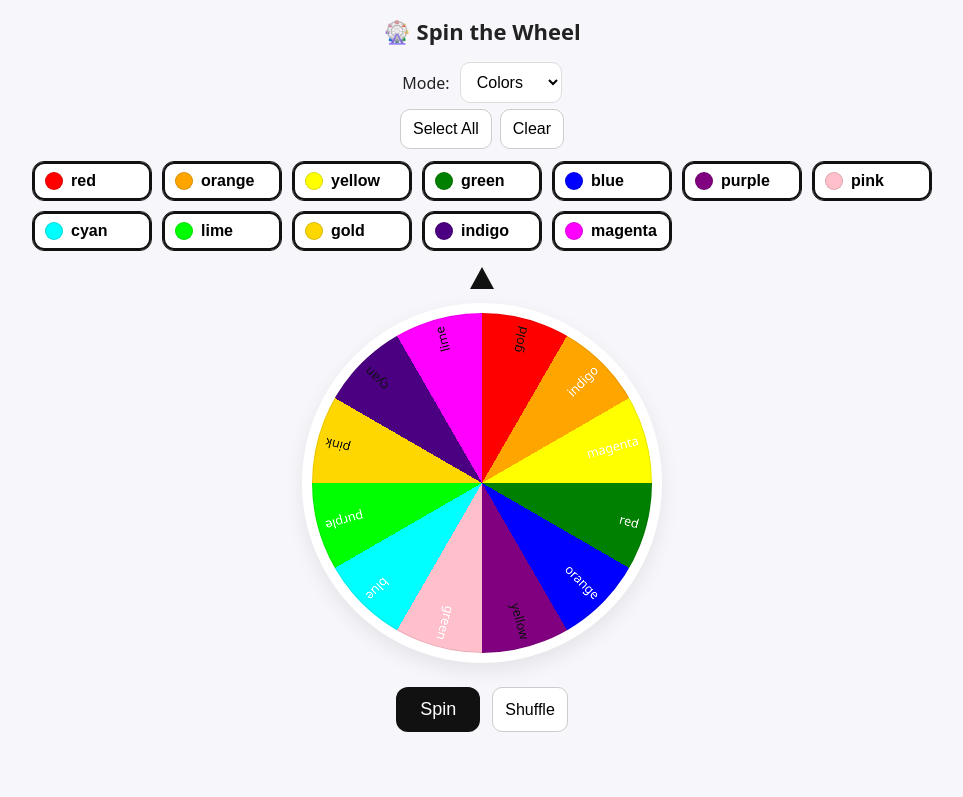
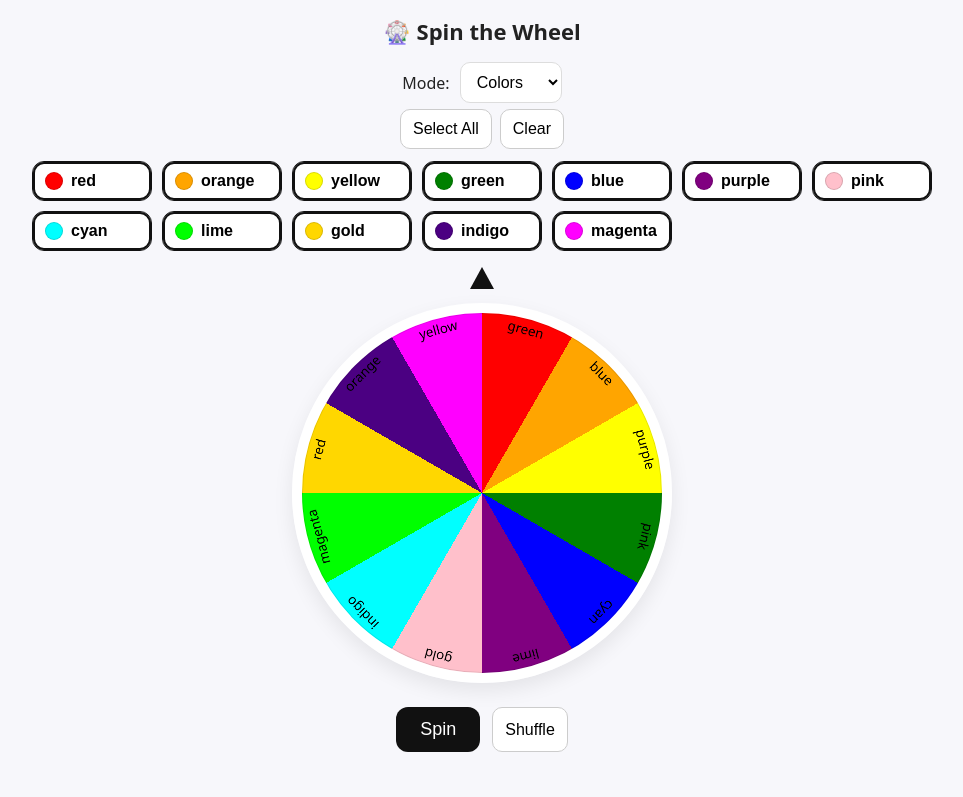
Before and after one commit to omaromaroma1/Wheel, a plain HTML site: page Index.html in a window 1280 px wide. Shown: the whole page, without its empty margins (158-1121 px from the left). Drawn offline with Linux system fonts and the light colour scheme.

Commit message:
Update Index.html

```diff
--- a/Index.html
+++ b/Index.html
@@ -5,17 +5,14 @@
 <meta name="viewport" content="width=device-width,initial-scale=1" />
 <title>Spin the Wheel</title>
 <style>
-  :root { --size: 360px; }
+  :root { --size: 380px; }
   body { font-family: system-ui, Arial; margin:0; background:#f7f7fb; color:#222; }
   header { text-align:center; padding:16px 12px; font-weight:700; font-size:22px; }
   .wrap { max-width:900px; margin:0 auto; padding:0 16px 28px; }
   .bar { display:flex; gap:10px; flex-wrap:wrap; align-items:center; justify-content:center; }
 
   select, input, button { font-size:16px; padding:10px 12px; border-radius:10px; border:1px solid #ddd; background:#fff; }
-  button.primary {
-    background:#111; color:#fff; border:0;
-    padding:12px 24px; font-size:18px; border-radius:12px;
-  }
+  button.primary { background:#111; color:#fff; border:0; padding:12px 24px; font-size:18px; border-radius:12px; }
   button.ghost { background:#fff; border:1px solid #ccc; }
   #customRow { display:none; gap:8px; justify-content:center; }
   #customInput { width:min(680px, 90vw); }
@@ -27,6 +24,7 @@
   .row-actions { display:none; margin-top:6px; gap:8px; }
 
   .stage { display:flex; flex-direction:column; align-items:center; gap:14px; margin-top:16px; }
+  /* top pointer */
   .pointer { width:0; height:0; border-left:12px solid transparent; border-right:12px solid transparent; border-bottom:22px solid #111; }
 
   .wheel-wrap { position:relative; width:var(--size); height:var(--size); }
@@ -39,7 +37,7 @@
   }
   canvas#wheelText {
     position:absolute; inset:0; width:100%; height:100%;
-    pointer-events:none; /* allow clicks to pass through */
+    pointer-events:none; /* let clicks pass */
   }
 
   .buttons { display:flex; gap:12px; justify-content:center; margin-top:10px; }
@@ -91,6 +89,7 @@
 <script>
 /* ---------- Config ---------- */
 const ALL_COLORS = ["red","orange","yellow","green","blue","purple","pink","cyan","lime","gold","indigo","magenta"];
+const ANGLE_OFFSET = -90; // pointer is at top; conic-gradient 0deg is at right -> shift -90°
 
 /* ---------- DOM ---------- */
 const modeSel = document.getElementById('mode');
@@ -123,22 +122,6 @@ function parseList(str){
   return [...new Set(parts.map(s=>s.trim()).filter(Boolean))].slice(0,50);
 }
 function hsl(i,n){ return `hsl(${Math.round((360/n)*i)} 70% 55%)`; }
-
-function contrastText(cssColor) {
-  // Get RGB of color
-  const d = document.createElement('div');
-  d.style.color = cssColor;
-  document.body.appendChild(d);
-  const m = getComputedStyle(d).color.match(/\d+/g);
-  d.remove();
-  if (!m) return "#111";
-  const [r,g,b] = m.map(Number);
-  const srgb = [r,g,b].map(v => {
-    v/=255; return v<=0.03928 ? v/12.92 : Math.pow((v+0.055)/1.055, 2.4);
-  });
-  const L = 0.2126*srgb[0] + 0.7152*srgb[1] + 0.0722*srgb[2];
-  return L > 0.55 ? "#111" : "#fff";
-}
 
 /* ---------- UI Builders ---------- */
 function buildColorGrid(){
@@ -174,7 +157,7 @@ function rebuildFromCustom(list){
 }
 
 function paintWheel(){
-  // Set gradient background
+  // gradient
   if (!entries.length){
     wheelEl.style.background = 'conic-gradient(#ddd 0 100%)';
     drawLabels([]); // clear
@@ -189,43 +172,45 @@ function paintWheel(){
   }).join(', ');
   wheelEl.style.background = `conic-gradient(${stops})`;
 
-  // Draw labels on canvas
+  // labels
   drawLabels(entries);
   resultEl.textContent = '';
 }
 
+/* ----- Draw black, centered, upright labels in each slice ----- */
 function drawLabels(items){
   const w = textCanvas.width, h = textCanvas.height;
   ctx.clearRect(0,0,w,h);
   if (!items.length) return;
+
   const cx = w/2, cy = h/2;
-  const r = Math.min(cx, cy) - 40; // text radius
+  const r = Math.min(cx, cy) - 46; // radius where text sits
   const n = items.length;
   const arc = (2*Math.PI)/n;
 
-  const base = n > 16 ? 22 : 28; // canvas pixels; scales with canvas size
-  ctx.textAlign = 'right';
+  const base = n > 20 ? 20 : n > 12 ? 24 : 28; // adjust font size to count
+  ctx.textAlign = 'center';
   ctx.textBaseline = 'middle';
+  ctx.fillStyle = '#000'; // force black text
 
   for (let i=0;i<n;i++){
     const item = items[i];
-    const a = i*arc + arc/2; // center angle
+    const a = i*arc + arc/2;            // center of slice (from +x axis)
     ctx.save();
     ctx.translate(cx, cy);
-    ctx.rotate(a);
+    ctx.rotate(a - Math.PI/2);          // make text upright toward top
     ctx.font = `${base}px system-ui, Arial`;
-    ctx.fillStyle = contrastText(item.color);
-    ctx.fillText(item.label, r, 0);
+    ctx.fillText(item.label, 0, -r);    // centered in its slice
     ctx.restore();
   }
 }
 
-/* Compute rotation to land index at pointer (top/0deg) */
+/* Compute rotation to land index under top pointer (add -90° offset) */
 function rotationForIndex(idx, extraTurns=5){
   const n = entries.length;
   const slice = 360/n;
-  const centerOfSlice = (idx * slice) + slice/2;
-  return -(extraTurns*360 + centerOfSlice);
+  const centerOfSlice = (idx * slice) + slice/2;       // 0° = right
+  return -(extraTurns*360 + centerOfSlice + ANGLE_OFFSET);
 }
 
 /* ---------- Events ---------- */
@@ -271,7 +256,7 @@ spinBtn.addEventListener('click', ()=>{
   if (!entries.length){ resultEl.textContent = 'Add some items first 🙂'; return; }
   resultEl.textContent = '';
   const idx = Math.floor(Math.random() * entries.length);
-  const turns = 4 + Math.floor(Math.random()*3); // 4-6 turns
+  const turns = 4 + Math.floor(Math.random()*3); // 4–6 turns
   const target = rotationForIndex(idx, turns);
   currentRotation = target;
   rotorEl.style.transform = `rotate(${target}deg)`;
@@ -291,10 +276,13 @@ shuffleBtn.addEventListener('click', ()=>{
 });
 
 /* ---------- Init ---------- */
-buildColorGrid();
-colorGrid.style.display = 'grid';
-colorActions.style.display = 'flex';
-rebuildFromColors();
+function init(){
+  buildColorGrid();
+  colorGrid.style.display = 'grid';
+  colorActions.style.display = 'flex';
+  rebuildFromColors();
+}
+init();
 </script>
 </body>
 </html>
```
